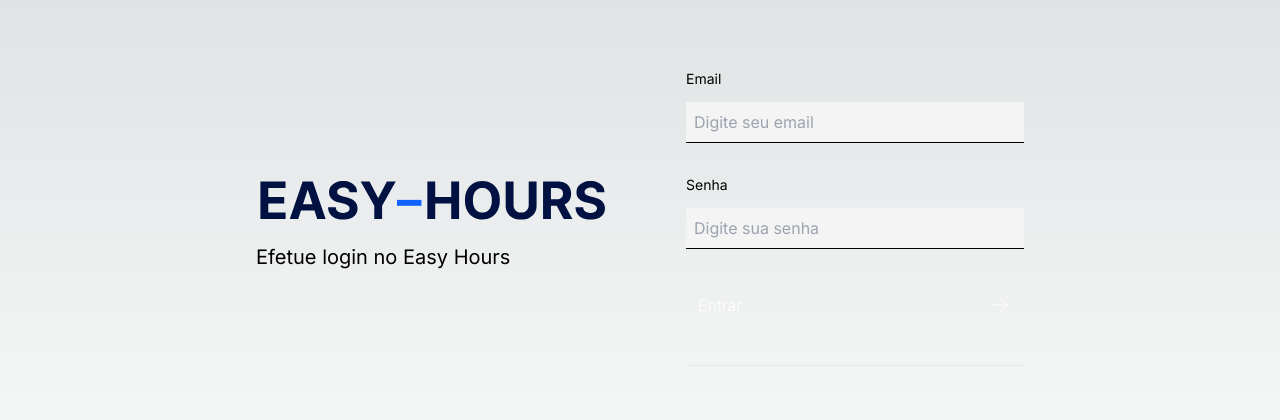
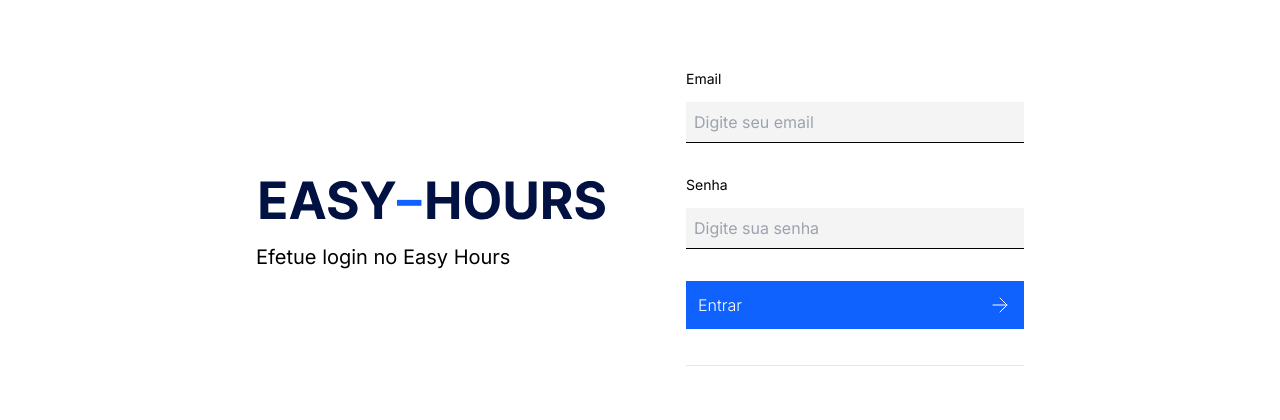
Before and after one commit to gabrielMendes21/easy-hours, a Next.js app: page /login in a window 1280 px wide. Shown: the part 184-604 px from the top of the page. Built offline with nearby package versions, Linux system fonts and the light colour scheme; no server answers.

Commit message:
fix some errors

```diff
--- a/package.json
+++ b/package.json
@@ -10,7 +10,10 @@
     "postinstall": "prisma generate"
   },
   "dependencies": {
+    "@emotion/react": "^11.11.1",
+    "@emotion/styled": "^11.11.0",
     "@google-cloud/storage": "^7.6.0",
+    "@mui/material": "^5.14.17",
     "@prisma/client": "^5.5.2",
     "axios": "^1.6.1",
     "bcrypt": "^5.1.1",
--- /dev/null
+++ b/src/app/(authenticated)/coordenador-IBM/dashboard/page.jsx
@@ -0,0 +1,5 @@
+import IBMCoordinatorHome from '@/components/coordenador-IBM/IBMCoordinatorHome'
+
+export default async function Dashboard() {
+  return <IBMCoordinatorHome />
+}
--- a/src/app/globals.css
+++ b/src/app/globals.css
@@ -1,27 +1,3 @@
 @tailwind base;
 @tailwind components;
 @tailwind utilities;
-
-:root {
-  --foreground-rgb: 0, 0, 0;
-  --background-start-rgb: 214, 219, 220;
-  --background-end-rgb: 255, 255, 255;
-}
-
-@media (prefers-color-scheme: dark) {
-  :root {
-    --foreground-rgb: 255, 255, 255;
-    --background-start-rgb: 0, 0, 0;
-    --background-end-rgb: 0, 0, 0;
-  }
-}
-
-body {
-  color: rgb(var(--foreground-rgb));
-  background: linear-gradient(
-      to bottom,
-      transparent,
-      rgb(var(--background-end-rgb))
-    )
-    rgb(var(--background-start-rgb));
-}
--- a/src/app/layout.js
+++ /dev/null
@@ -1,17 +0,0 @@
-import { Inter } from 'next/font/google'
-import './globals.css'
-
-const inter = Inter({ subsets: ['latin'] })
-
-export const metadata = {
-  title: 'Create Next App',
-  description: 'Generated by create next app',
-}
-
-export default function RootLayout({ children }) {
-  return (
-    <html lang="en">
-      <body className={inter.className}>{children}</body>
-    </html>
-  )
-}
--- a/src/app/page.js
+++ /dev/null
@@ -1,8 +0,0 @@
-
-export default function Home() {
-  return (
-    <main className="flex min-h-screen flex-col items-center justify-between p-24">
-      <h1>API</h1>
-    </main>
-  )
-}
--- a/src/components/Activity.jsx
+++ b/src/components/Activity.jsx
@@ -29,7 +29,7 @@ export default function Activity({ task }) {
       .finally(() => {
         setLoadingFiles('Você não possui anexos')
       })
-  }, [])
+  })
 
   const handleChangeKnowledge = (e) => {
     setKnowledge(e.target.value)
--- a/src/components/UserInfo.jsx
+++ b/src/components/UserInfo.jsx
@@ -1,6 +1,6 @@
 'use client'
 
-import { PageContext } from '@/app/context/PageContext'
+import { PageContext } from '@/context/PageContext'
 import { useContext } from 'react'
 
 export default function UserInfo() {
--- a/src/providers/PageProvider.jsx
+++ b/src/providers/PageProvider.jsx
@@ -1,6 +1,6 @@
 'use client'
 
-import { PageContextProvider } from '@/app/context/PageContext'
+import { PageContextProvider } from '@/context/PageContext'
 
 export const PageProvider = ({ children }) => {
   return <PageContextProvider>{children}</PageContextProvider>
--- a/tailwind.config.js
+++ b/tailwind.config.js
@@ -7,10 +7,14 @@ module.exports = {
   ],
   theme: {
     extend: {
-      backgroundImage: {
-        'gradient-radial': 'radial-gradient(var(--tw-gradient-stops))',
-        'gradient-conic':
-          'conic-gradient(from 180deg at 50% 50%, var(--tw-gradient-stops))',
+      gridColumn: {
+        'span-1/2': '1 / span 2',
+      },
+      colors: {
+        highlighted: '#0F62FE',
+      },
+      fontSize: {
+        xxs: '0.625rem',
       },
     },
   },
```
Also changed, not shown: 1 other file (tests, documents, lock files or other folders).
